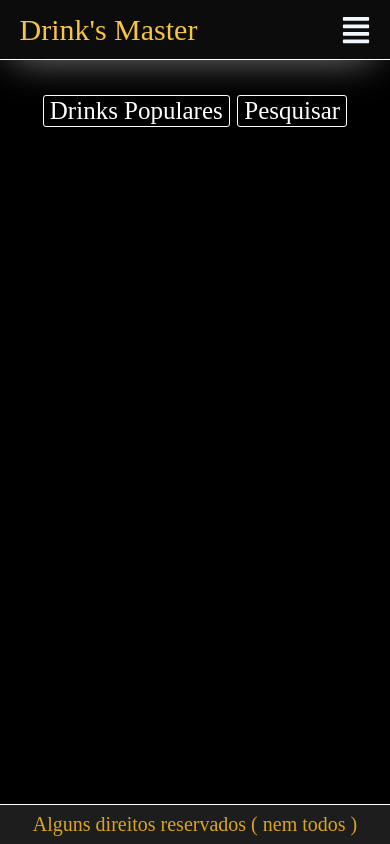
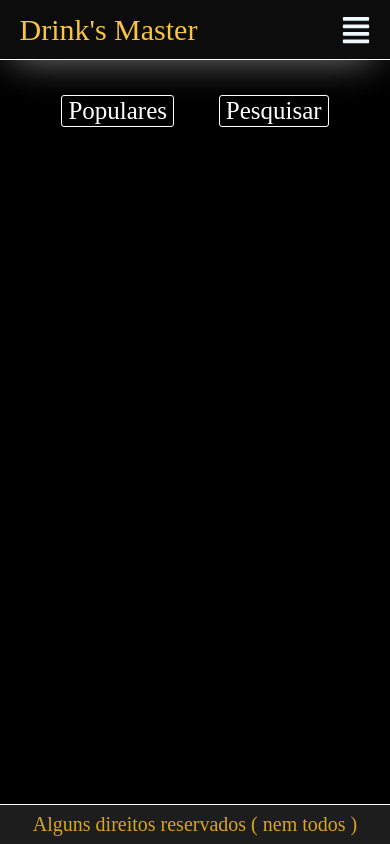
Before and after one commit to Vitor-Vaz/bons-drinks, a React (Create React App) app: page /drinks in a window 390 px wide. Built offline with nearby package versions, Linux system fonts and the light colour scheme; a web font is replaced by a local one.

Commit message:
consertando bug do mobile

```diff
--- a/src/pages/drinks/index.jsx
+++ b/src/pages/drinks/index.jsx
@@ -13,7 +13,7 @@ export default function Drinks() {
                 <NavLink
                 style={{textDecoration:"none"}}
                 to='/drinks/populares'>
-                   <button  className={styles.p}> Drinks Populares  </button>
+                   <button  className={styles.p}> Populares  </button>
                 </NavLink>
 
                 <NavLink
--- a/src/pages/drinks/styles.module.css
+++ b/src/pages/drinks/styles.module.css
@@ -3,6 +3,7 @@
     display: flex;
     justify-content: center;
     justify-content: space-around;
+    align-items: center;
 }
 
 .nav button{
```
